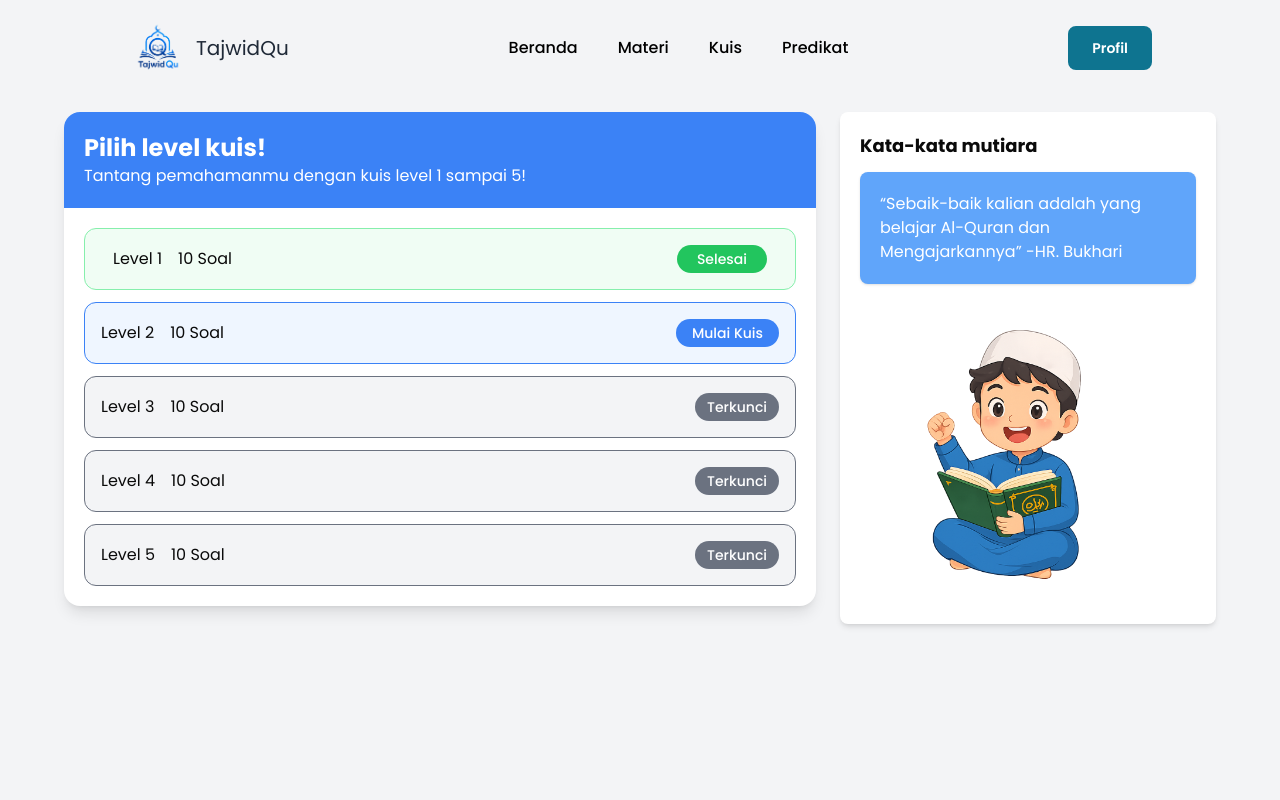
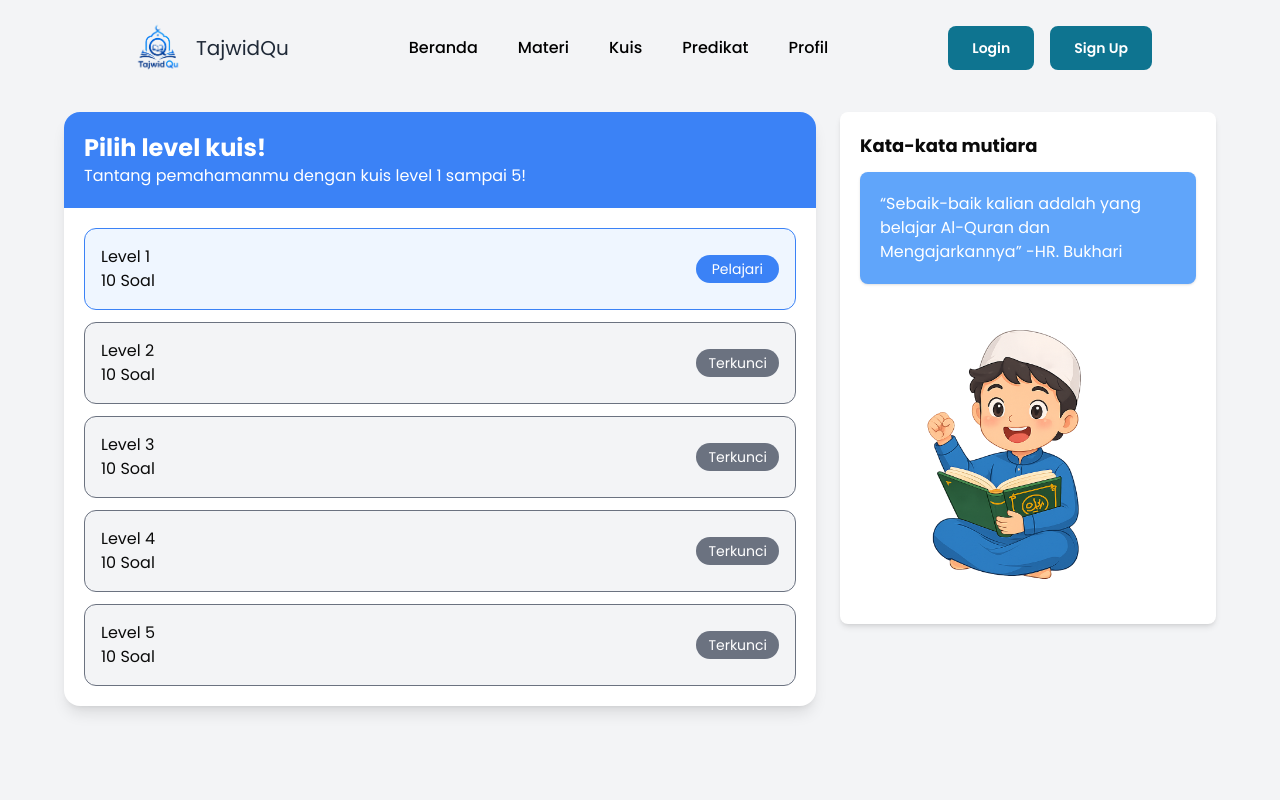
Before and after one commit to Sofwatunida/tq_app, a Next.js app: page /kuisLevel in a window 1280 px wide. Shown: the top 800 px of the page. Built offline with nearby package versions, Linux system fonts and the light colour scheme.

Commit message:
fix timer, layout, and nav function

```diff
--- a/app/auth/masuk/page.tsx
+++ b/app/auth/masuk/page.tsx
@@ -81,7 +81,7 @@ export default function MasukPage() {
               href="/auth/daftar"
               className="font-bold text-blue-500 cursor-pointer"
             >
-              Daftar disini
+                   Daftar disini
             </Link>
           </p>
         </form>
--- /dev/null
+++ b/app/kuis/[level]/page.tsx
@@ -0,0 +1,6 @@
+import KuisPages from "@/components/Kuis/KuisPages";
+
+export default function Page(){
+
+  return <KuisPages />;
+}
--- a/app/kuis/page.tsx
+++ /dev/null
@@ -1,12 +0,0 @@
-import React from 'react';
-import KuisPages from '@/components/Kuis/KuisPages';
-
-export default function Page() {
-  return (
-    <main className="bg-blue-50 pt-28 pb-20">
-      <div>
-        <KuisPages />
-      </div>
-    </main>
-  );
-}
--- a/components/Home/Navbar/Nav.tsx
+++ b/components/Home/Navbar/Nav.tsx
@@ -2,6 +2,7 @@
 import Link from "next/link";
 import Logo from "@/components/Helper/Logo";
 import { NAVLINKS } from "@/constant/constant";
+import { useRouter} from "next/navigation";
 import React, { useEffect, useState } from "react";
 import { HiBars3BottomRight } from "react-icons/hi2";
 
@@ -14,6 +15,7 @@ type Props = {
 const Nav = ({openNav}:Props) => {
 
   const [navBg, setNavBg] = useState(false);
+     const router = useRouter();
 
   useEffect(() => {
     const handler = () => {
@@ -30,8 +32,10 @@ const Nav = ({openNav}:Props) => {
   },
   []);
   return (
-    <div className={`transition-all ${navBg ? "bg-white shadow-md":"fixed"} duration-200 h-[12vh] fixed w-full z-50`}>
-     {/*======shadow scroll end  */}
+    <div
+      className={`transition-all ${navBg ? "bg-white shadow-md" : "fixed"} duration-200 h-[12vh] fixed w-full z-50`}
+    >
+      {/*======shadow scroll end  */}
       <div className="flex items-center justify-between h-full w-[90%] xl:w-[80%] mx-auto">
         {/* Logo */}
         <Logo />
@@ -49,12 +53,27 @@ const Nav = ({openNav}:Props) => {
           ))}
         </div>
         {/* profil */}
+
         <div className="flex items-center space-x-4">
-          <button className="px-6 py-3 rounded-lg font-semibold text-sm cursor-pointer hover:bg-cyan-600 transition-all duration-200 bg-cyan-700 text-white">Profil</button>
+
+
+          <button
+            onClick={() => router.push("/auth/masuk")}
+            className="px-6 py-3 rounded-lg font-semibold text-sm cursor-pointer hover:bg-cyan-600 transition-all duration-200 bg-cyan-700 text-white"
+          >
+            Login
+          </button>
+          <Link
+            href="/auth/daftar"
+            className="px-6 py-3 rounded-lg font-semibold text-sm cursor-pointer hover:bg-cyan-600 transition-all duration-200 bg-cyan-700 text-white"
+          >
+            Sign Up
+          </Link>
           {/*Burger menu */}
           <HiBars3BottomRight
-          onClick={openNav}
-          className="w-8 h-8 cursor-pointer text-black lg:hidden"/>
+            onClick={openNav}
+            className="w-8 h-8 cursor-pointer text-black lg:hidden"
+          />
         </div>
       </div>
     </div>
--- a/components/Kuis/KuisLevel.tsx
+++ b/components/Kuis/KuisLevel.tsx
@@ -1,15 +1,43 @@
-import React from 'react';
+"use client";
 import { levelMateri } from "@/constant/constLevel";
+import { useRouter } from "next/navigation";
+
+const levelSelesai = 0;
+
+const getStatusLevel = (level: number, levelSelesai: number) => {
+  if (level <= levelSelesai) {
+    return "selesai";
+  }
+
+  if (level === levelSelesai + 1) {
+
+  return "Pelajari"
+}
+
+return "Terkunci";
+};
+
+export default function KuisLevel() {
+  const router = useRouter();
+
+  const handleMasukLevel = (
+    level: number,
+    status: string) => {
+    if (status === "Terkunci") return;
+
+    router.push(`/kuis/${level}`);
+  };
+
 
   const getStatusStyle = (status: string) => {
     switch (status) {
-    case "Selesai":
+      case "selesai":
         return {
           card: "bg-green-50 border border-green-300 px-7",
           badge: "px-5 bg-green-500 text-white",
         };
 
-    case "Mulai Kuis":
+      case "Pelajari":
         return {
           card: "bg-blue-50 border border-blue-500",
           badge: "px-4 bg-blue-500 text-white",
@@ -23,7 +51,7 @@ const getStatusStyle = (status: string) => {
     }
   };
 
-const KuisLevel = () => {
+
   return (
     <div className="bg-white rounded-2xl shadow-lg overflow-hidden">
       {/* header */}
@@ -34,30 +62,32 @@ const KuisLevel = () => {
       {/* isi */}
       <div className="p-5 space-y-3">
         {levelMateri.map((kuisLevel) => {
-                           const style = getStatusStyle(kuisLevel.status);
+          const status = getStatusLevel(
+            kuisLevel.level,
+            levelSelesai
+          );
 
+          const style = getStatusStyle(status);
 
           return (
             <div
               key={kuisLevel.level}
-                                   className={`flex items-center justify-between rounded-xl p-4 ${style.card}`}
+              onClick={() => handleMasukLevel(kuisLevel.level, status)}
+              className={`flex items-center justify-between rounded-xl p-4  ${style.card}`}
             >
-                                   <div className="flex items-center gap-4">
-                                       <span>{kuisLevel.level}</span>
-                                       <span>{kuisLevel.jumlah}</span>
+              <div>
+                <p>Level {kuisLevel.level}</p>
+                <p>{kuisLevel.jumlah}</p>
               </div>
 
-                                   <span className={`rounded-full px-3 py-1 text-sm font-medium ${style.badge}`}
-                                   >
-                                       {kuisLevel.status}
+              <span className={`rounded-full px-3 py-1 text-sm ${style.badge}`}>
+                {status}
               </span>
             </div>
           );
         })}
+
       </div>
     </div>
-
   );
-       };
-
-       export default KuisLevel;
+}
--- a/components/Kuis/KuisPages.tsx
+++ b/components/Kuis/KuisPages.tsx
@@ -1,37 +1,150 @@
 "use client";
+import { useParams } from "next/navigation";
 import { dummyKuis } from "@/constant/dummyKuis";
-import React, { useState } from "react";
+import { useEffect, useState } from "react";
+
+// import { useRouter } from "next/router";
+
 
 
 const KuisPages = () => {
 
-  const [timer, setTimer] = useState(20);
-  const [] = useState("");
-  const [level, setLevel] = useState("");
+  const params = useParams();
+  const level = params.level as string;
+
+  const [timer, setTimer] = useState(10);
+  const [nomorSoal, setNomorSoal] = useState(0);
   const [jawabanDipilih, setJawabanDipilih] = useState("");
-  const [poin, setPoin] = useState("");
-  const [predikat, setPredikat] = useState("");
-  const [totalWaktu, setTotalWaktu] = useState("");
+  const [poin, setPoin] = useState(0);
+  const [totalWaktu, setTotalWaktu] = useState(0);
+  const [selesai, setSelesai] = useState(false);
 
 
+  const soalLevel = dummyKuis.filter(
+  (item) => item.level === Number(level)
+  );
 
-  const soal = dummyKuis[0];
+
+  const soal = soalLevel[nomorSoal];
+
+  useEffect(() => {
+
+    if (selesai) return;
+
+    const interval = setInterval(() => {
+      setTimer((prev) => prev - 1);
+    setTotalWaktu((prev) => prev + 1);
+  }, 1000);
+
+
+  return () => clearInterval(interval);
+}, [selesai]);
+
+
+// lanjut soal
+  useEffect(() => {
+  if (jawabanDipilih) return;
+
+  if (timer === 0) {
+    if (nomorSoal < soalLevel.length - 1) {
+      setNomorSoal((prev) => prev + 1);
+      setTimer(10);
+      setJawabanDipilih("");
+    } else {
+      setSelesai(true);
+    }
+  }
+  }, [timer, nomorSoal, jawabanDipilih, soalLevel.length]);
+  // Jadi kalau sudah memilih jawaban, timer tidak ikut memindahkan soal.
+
+const lanjutSoal = () => {
+  if (nomorSoal < soalLevel.length - 1)
+  {
+    setNomorSoal((prev) => prev  + 1);
+    setTimer(10);
+    setJawabanDipilih("");
+  } else {
+    setSelesai(true);
+  }
+  };
+
+  if (!soal) {
+    return <div>Loading soal...</div>
+  }
+
+  const pilihJawaban = (opsi: string) => {
+
+    if (jawabanDipilih) return;
+
+  setJawabanDipilih(opsi);
+
+  if (opsi === soal.jawaban) {
+    if (timer > 5) {
+      setPoin((prev) => prev + 10);
+    } else {
+      setPoin((prev) => prev + 5);
+    }
+
+  }
+
+  setTimeout(() => {
+    lanjutSoal();
+  }, 1000);
+  };
+
+
+  if (selesai) {
+    return (
+      <div className="bg-gradient-to-br from-green-400 to-emerald-600 min-h-screen flex justify-center items-center">
+        <div className=" text-center bg-white p-9 rounded-2xl shadow-lg w-[400px] ">
+          <h1 className="text-4xl font-bold text-green-600 mb-4">Hasil Kuis</h1>
+
+          <p className="text-2xl font-semibold mb-2">Poin: {poin}</p>
+
+          <p className="text-xl text-gray-600">Waktu: {totalWaktu} detik</p>
+          <p className="text-xl text-gray-600">Predikat :</p>
+
+          <button
+            className="bg-green-500 text-white font-medium p-4 rounded-lg m-2 "
+            // router.push("/components/Kuis/KuisLevel");
+          >Kembali</button>
+        </div>
+      </div>
+    );
+  }
+
+
   return (
     <div>
       <div className="bg-white m-20 p-12 shadow-md rounded-lg ">
-        <h2 className="flex justify-end">⏱️20</h2>
-        <h1 className="font-bold">Soal 1 dari 10</h1>
+        <h2
+          className={
+            timer <= 5
+              ? "text-red-500 font-bold flex justify-end text-2xl"
+              : "text-black font-bold flex justify-end text-2xl"
+          }
+        >
+          ⏱ {timer}
+        </h2>
+        <h1 className="font-bold text-2xl ">  {nomorSoal + 1}/ {soalLevel.length}</h1>
 
-        <div className="border text-2xl rounded-xl text-center p-8 m-3">
+        <div className="border text-2xl rounded-xl text-center p-8 m-3 select-none">
           {soal.ayat}
         </div>
 
-        <p>{soal.soal}</p>
+        <p className="select-none">{soal.soal}</p>
 
         {soal.pilihan.map((opsi) => (
           <div
+            onClick={() => pilihJawaban(opsi)}
             key={opsi}
-            className="bg-blue-500 text-white text-center p-3 m-2 rounded-lg"
+            className={`text-white text-center p-3 m-2 rounded-lg ${
+              jawabanDipilih === opsi
+                ? opsi === soal.jawaban
+                  ? "bg-green-500"
+                  : "bg-red-500"
+                  : "bg-blue-500"
+            }`}
           >
             {opsi}
           </div>
@@ -41,4 +154,5 @@ const KuisPages = () => {
   );
 };
 
+
 export default KuisPages;
--- a/constant/constLevel.ts
+++ b/constant/constLevel.ts
@@ -1,26 +1,26 @@
 export const levelMateri = [
   {
-    level: "Level 1",
+    level: 1,
     jumlah: "10 Soal",
     status: "Selesai",
   },
   {
-    level: "Level 2",
+    level: 2,
     jumlah: "10 Soal",
     status: "Mulai Kuis",
   },
   {
-    level: "Level 3",
+    level: 3,
     jumlah: "10 Soal",
     status: "Terkunci",
   },
   {
-    level: "Level 4",
+    level: 4,
     jumlah: "10 Soal",
     status: "Terkunci",
   },
   {
-    level: "Level 5",
+    level: 5,
     jumlah: "10 Soal",
     status: "Terkunci",
   },
--- a/constant/constant.ts
+++ b/constant/constant.ts
@@ -1,22 +1,27 @@
 export const NAVLINKS = [
   {
     id: 1,
-    url: "#",
+    url: "/",
     label: "Beranda",
   },
   {
     id: 2,
-    url: "#",
+    url: "/materi",
     label: "Materi",
   },
   {
     id: 3,
-    url: "#",
+    url: "/kuisLevel",
     label: "Kuis",
   },
   {
     id: 4,
-    url: "#",
+    url: "/predikat",
     label: "Predikat",
   },
+  {
+    id: 5,
+    url: "/profil",
+    label: "Profil",
+  }
 ];
```
Also changed, not shown: app/auth/daftar/page.tsx (+4 -3 lines), constant/dummyKuis.ts (+1 -48 lines). Lines whose indentation alone changed are shown as unchanged.
